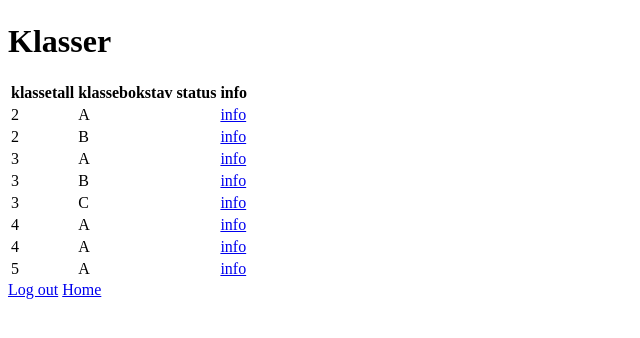
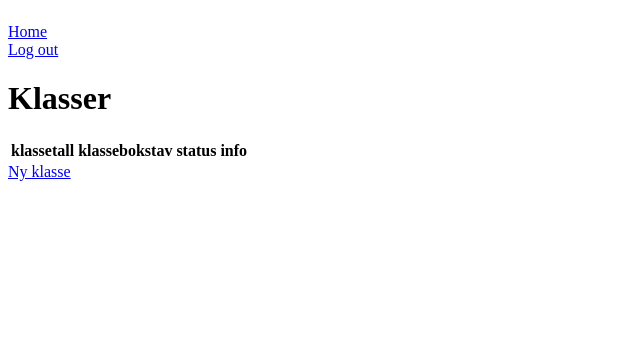
Before and after one commit to sofiefe/elsyspk, a Django app: page /frontpage in a window 1280 px wide. Shown: the part 57-395 px from the top of the page, without its empty margins (0-640 px from the left). Run offline with Django 3.2, Linux system fonts and the light colour scheme; a user stored in the database is signed in; data comes from the database, SQL or seed files in the repository; both versions use the stored data as it was after the commit; lists and menus that the app fills with data are empty.

Commit message:
can add new klasser

```diff
--- a/coolflex/templates/coolflex/base.html
+++ b/coolflex/templates/coolflex/base.html
@@ -6,9 +6,9 @@
 </head>
 <body>
   <h1>Welcome to Coolflex {{ name }}!</h1>
+  <a href="{% url 'frontpage' %}">Home</a> <br>
   {% block content %}
 
   {% endblock %}
-  <a href="{% url 'frontpage' %}">Home</a>
 </body>
 </html>
--- a/coolflex/templates/coolflex/frontpage.html
+++ b/coolflex/templates/coolflex/frontpage.html
@@ -2,6 +2,7 @@
 {% load static %}
 
 {% block content %}
+<a class="logout-button" href="{% url 'logout' %}">Log out</a> <br>
 <h1>Klasser</h1>
 <table>
     <thead>
@@ -23,5 +24,5 @@
       {% endfor %}
     </tbody>
     </table>
-<a class="logout-button" href="{% url 'logout' %}">Log out</a>
+    <a href="{% url 'createklasse' %}">Ny klasse</a>
 {% endblock %}
--- a/coolflex/templates/coolflex/klasse.html
+++ b/coolflex/templates/coolflex/klasse.html
@@ -3,6 +3,7 @@
 
 
 {% block content %}
+<a class="logout-button" href="{% url 'logout' %}">Log out</a>
 <h1>{{ klassenavn }}</h1>
 <table>
     <thead>
@@ -28,5 +29,4 @@
       </tr>
     </tbody>
     </table>
-<a class="logout-button" href="{% url 'logout' %}">Log out</a>
 {% endblock %}
--- a/coolflex/urls.py
+++ b/coolflex/urls.py
@@ -7,8 +7,8 @@
   path("", views.home, name="home"),
   path("frontpage", views.frontpage, name="frontpage"),
   path("klasse/<klassenavn>", views.klasse, name="klasse"),
+  path("create", views.CreateKlasse.as_view(), name="createklasse"),
   path("register", views.register_request, name="register"),
   path("login", views.login_request, name="login"),
   path('logout/', LogoutView.as_view(next_page=settings.LOGOUT_REDIRECT_URL), name='logout'), #https://stackoverflow.com/questions/63445084/valueerror-at-logout-logout-didnt-return-an-httpresponse-object
-
 ]
--- a/coolflex/views.py
+++ b/coolflex/views.py
@@ -13,15 +13,9 @@
 from django.contrib.auth.forms import AuthenticationForm
 from django.urls import reverse_lazy
 from django.contrib import messages
-from .forms import NewUserForm
+from .forms import NewUserForm, NewKlasseForm
 
 
-klasse_list = []
-for instance in Klasse.objects.all():
-	instance_dict = instance.__dict__
-	instance_dict["grade"] = instance.get_grade()
-	instance_dict["letter"] = instance.get_letter()
-	klasse_list.append(instance_dict)
 
 """
 cool_user_list = []
@@ -45,6 +39,15 @@
 
 @login_required
 def frontpage(request):
+	klasse_list = []
+	user_klasser = Klasse.objects.filter(teacher=request.user)
+	for instance in user_klasser:
+		instance_dict = instance.__dict__
+		instance_dict["grade"] = instance.get_grade()
+		instance_dict["letter"] = instance.get_letter()
+		klasse_list.append(instance_dict)
+
+
 	context = {"klasse_list" : klasse_list}
 	return render(request, "coolflex/frontpage.html", context)
 
@@ -52,7 +55,7 @@
 def klasse(request, klassenavn):
 	klasse = Klasse.objects.get(navn=klassenavn.upper()) #dette kan bli problematisk hvis folk oppretter klasser med navn som ikke har stor bokstav, bør ha begrensinger i models.py
 	coolusers = CoolUser.objects.filter(klasse=klasse)
-	context = {'klasse':klasse, 'coolusers':coolusers, "klassenavn":klassenavn}
+	context = {'klasse':klasse, 'coolusers':coolusers, "klassenavn":klassenavn} #context er en ryddig måte å bruke data i template
 	return render(request, "coolflex/klasse.html", context)
 
 def register_request(request):
@@ -88,6 +91,17 @@
 
 
 
-class CoolUserView(ListView):
-	model = CoolUser
-	template_name = 'klasse.html'
+class CreateKlasse(CreateView):
+	model = Klasse
+	template_name="coolflex/klasse_create.html"
+	#fields = "__all__"
+	form_class = NewKlasseForm
+
+class UpdateKlasse(UpdateView):
+	model = Klasse
+	template_name="coolflex/klasse_update.html"
+	fields = "__all__"
+
+class DeleteKlasse(DeleteView):
+	model = Klasse
+	template_name="coolflex/klasse_delete.html"
```
Also changed, not shown: coolflex/forms.py (+7 -1 lines), coolflex/models.py (+4 -4 lines), coolflex/templates/coolflex/klasse_create.html (added, +9 -0 lines), db.sqlite3.
